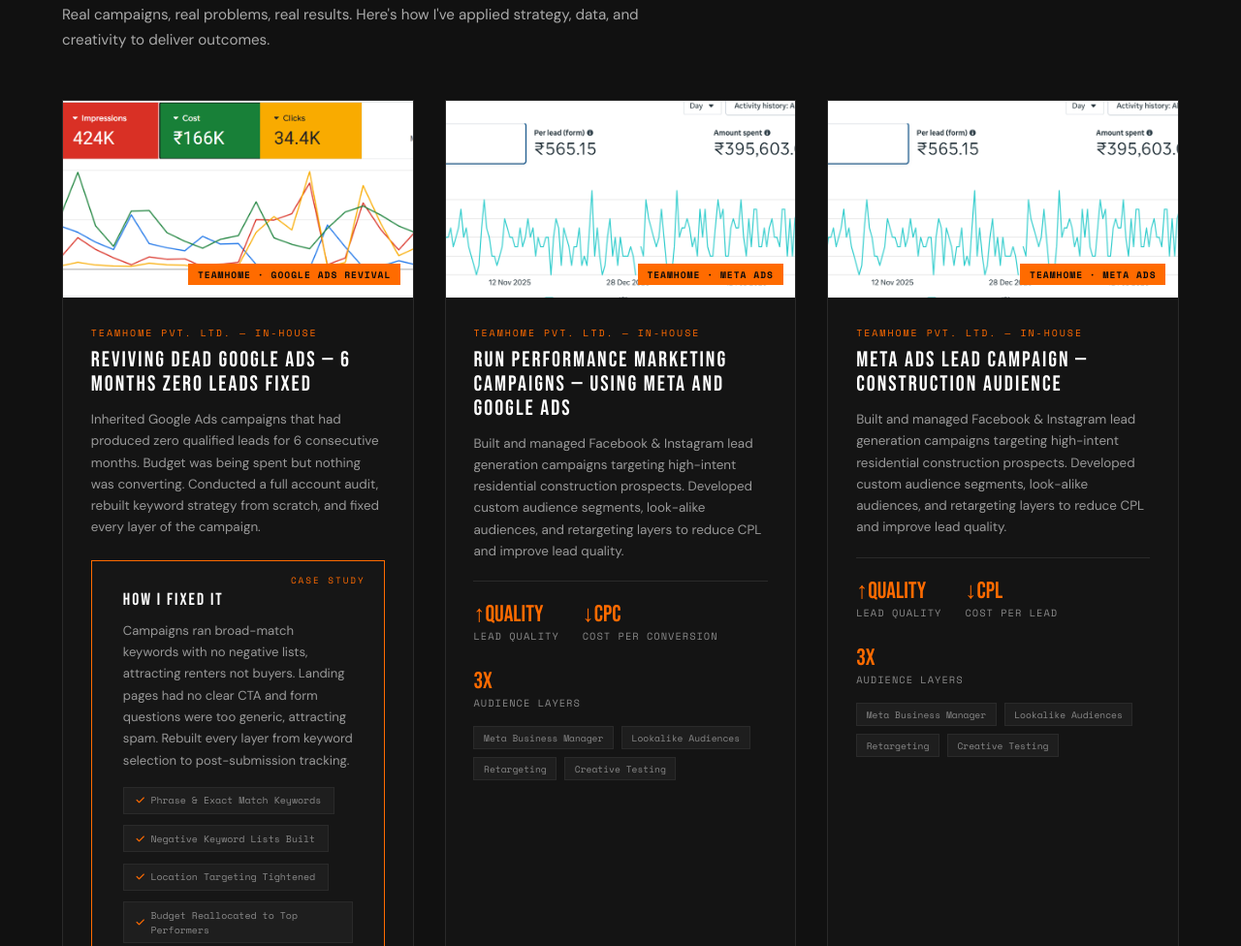
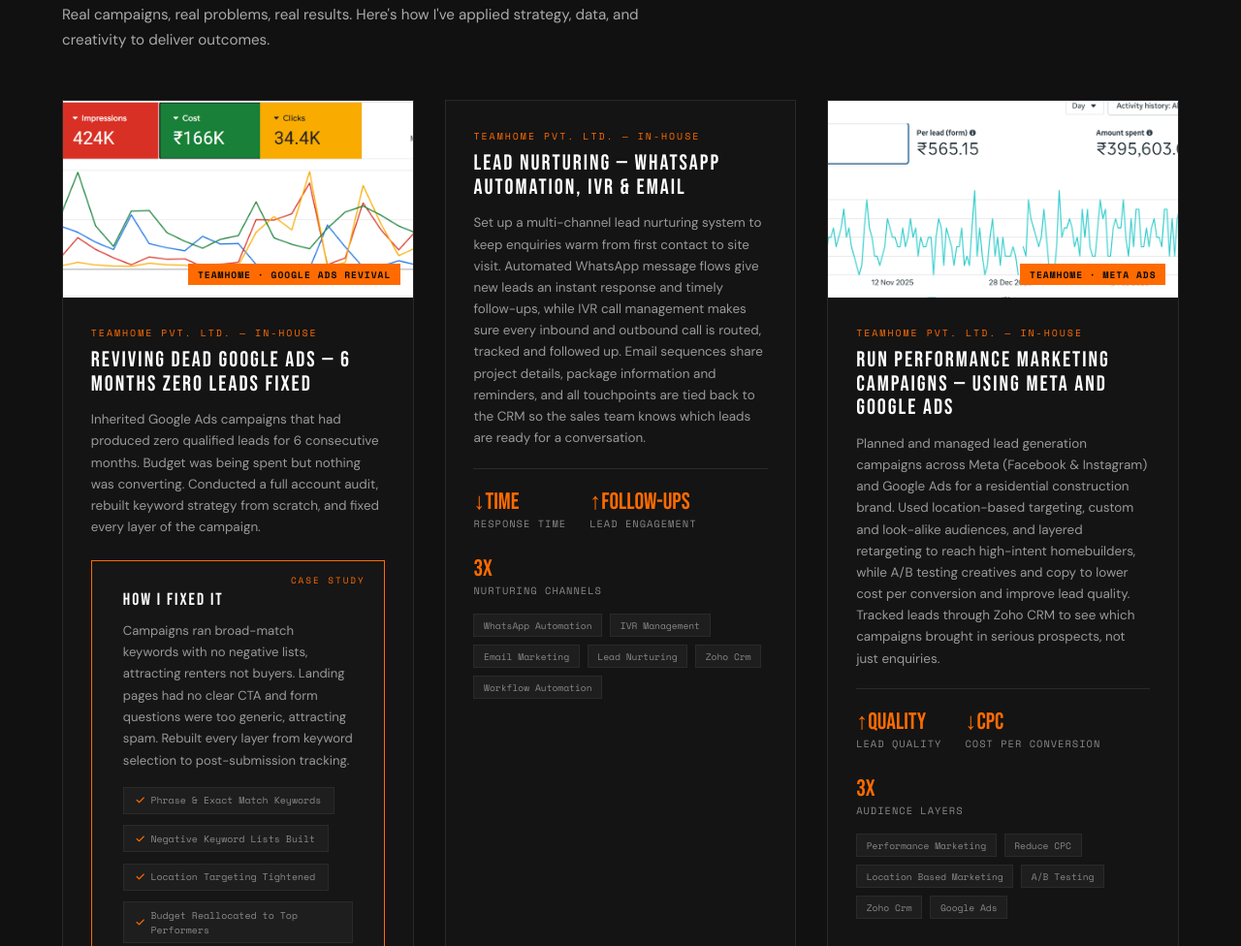
Before and after one commit to NIVESHSOMANNA/Portfolio-DM, a plain HTML site: page index.html in a window 1280 px wide. Shown: the part 4371-5347 px from the top of the page at 97% size. Drawn offline with nearby package versions, Linux system fonts and the light colour scheme.

Commit message:
Update index.html

```diff
--- a/index.html
+++ b/index.html
@@ -569,21 +569,42 @@
       </div>
     </div>
 
+    <!-- Lead Nurturing -->
+    <div class="project-card reveal">
+      <!-- <div class="mock-screen" id="mock3"><img src="/assets/4.png" alt=""><div class="mock-label">TeamHome &middot; Lead Nurturing</div></div> -->
+      <div class="project-body">
+        <div class="project-company">TeamHome Pvt. Ltd. &mdash; In-House</div>
+        <div class="project-title">Lead Nurturing &mdash; WhatsApp Automation, IVR &amp; Email</div>
+        <p class="project-desc">Set up a multi-channel lead nurturing system to keep enquiries warm from first contact to site visit. Automated WhatsApp message flows give new leads an instant response and timely follow-ups, while IVR call management makes sure every inbound and outbound call is routed, tracked and followed up. Email sequences share project details, package information and reminders, and all touchpoints are tied back to the CRM so the sales team knows which leads are ready for a conversation.</p>
+        <div class="project-metrics">
+          <div class="metric"><div class="metric-val">&darr;Time</div><div class="metric-key">Response Time</div></div>
+          <div class="metric"><div class="metric-val">&uarr;Follow-ups</div><div class="metric-key">Lead Engagement</div></div>
+          <div class="metric"><div class="metric-val">3x</div><div class="metric-key">Nurturing Channels</div></div>
+        </div>
+        <div class="project-tags">
+          <span class="ptag">WhatsApp Automation</span><span class="ptag">IVR Management</span>
+          <span class="ptag">Email Marketing</span><span class="ptag">Lead Nurturing</span>
+          <span class="ptag">Zoho Crm </span><span class="ptag">Workflow Automation</span>
+        </div>
+      </div>
+    </div>
+
     <!-- META -->
-    <div class="project-card reveal">
+   <div class="project-card reveal">
       <div class="mock-screen" id="mock2"><img src="/assets/3.png" alt=""><div class="mock-label">TeamHome &middot; Meta Ads</div></div>
       <div class="project-body">
         <div class="project-company">TeamHome Pvt. Ltd. &mdash; In-House</div>
         <div class="project-title">Run Performance Marketing Campaigns &mdash; Using Meta and google Ads</div>
-        <p class="project-desc">Built and managed Facebook &amp; Instagram lead generation campaigns targeting high-intent residential construction prospects. Developed custom audience segments, look-alike audiences, and retargeting layers to reduce CPL and improve lead quality.</p>
+        <p class="project-desc">Planned and managed lead generation campaigns across Meta (Facebook &amp; Instagram) and Google Ads for a residential construction brand. Used location-based targeting, custom and look-alike audiences, and layered retargeting to reach high-intent homebuilders, while A/B testing creatives and copy to lower cost per conversion and improve lead quality. Tracked leads through Zoho CRM to see which campaigns brought in serious prospects, not just enquiries.</p>
         <div class="project-metrics">
           <div class="metric"><div class="metric-val">&uarr;Quality</div><div class="metric-key">Lead Quality</div></div>
           <div class="metric"><div class="metric-val">&darr;CPC</div><div class="metric-key">Cost Per Conversion</div></div>
           <div class="metric"><div class="metric-val">3x</div><div class="metric-key">Audience Layers</div></div>
         </div>
         <div class="project-tags">
-          <span class="ptag">Meta Business Manager</span><span class="ptag">Lookalike Audiences</span>
-          <span class="ptag">Retargeting</span><span class="ptag">Creative Testing</span>
+          <span class="ptag">Performance Marketing</span><span class="ptag">Reduce CPC</span>
+          <span class="ptag">Location Based Marketing </span><span class="ptag">A/B Testing</span>
+          <span class="ptag">Zoho Crm </span><span class="ptag">Google Ads</span>
         </div>
       </div>
     </div>
```
